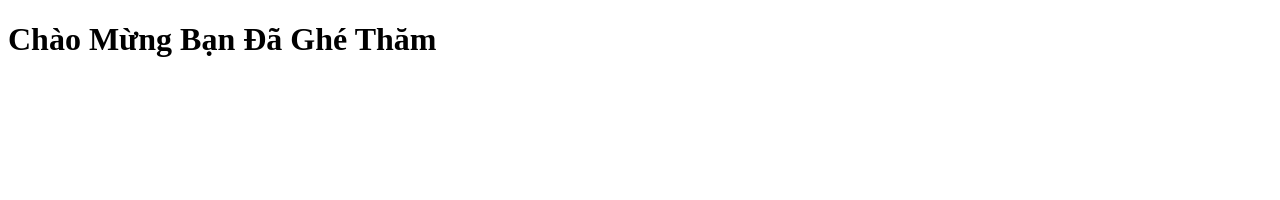
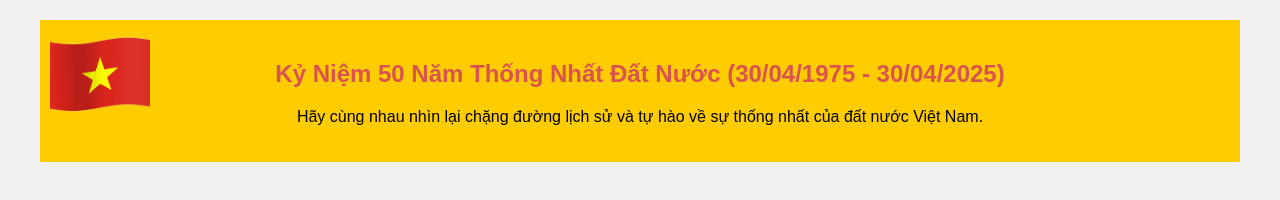
Before and after one commit to duyvinh09/30-04-1975, a plain HTML site: page index.html in a window 1280 px wide. Drawn offline with Linux system fonts and the light colour scheme.

Commit message:
viết lại html một tí

```diff
--- a/index.html
+++ b/index.html
@@ -5,9 +5,48 @@
     <meta name="viewport" content="width=device-width, initial-scale=1.0">
     <title>Document</title>
     <link rel="stylesheet" href="style.css">
+    <style>
+        body {
+            font-family: Arial, sans-serif;
+            background-color: #f0f0f0;
+            margin: 0;
+            padding: 0;
+        }
+        .container {
+            max-width: 1200px;
+            margin: 0 auto;
+            padding: 20px;
+        }
+        .celebration-banner {
+            background-color: #ffcc00;
+            text-align: center;
+            padding: 20px;
+            position: relative;
+        }
+        .flag-image {
+            width: 100px;
+            height: auto;
+            position: absolute;
+            top: 10px;
+            left: 10px;
+        }
+        h2 {
+            color: #d9534f;
+        }
+    </style>
 </head>
 <body>
-    <h1>Chào Mừng Bạn Đã Ghé Thăm</h1>
+    <header>
+        <div class="container">
+            <section>
+                <div class="celebration-banner">
+                    <img src="img/vn-flag-full.gif" alt="Vietnam Flag" class="flag-image">
+                    <h2>Kỷ Niệm 50 Năm Thống Nhất Đất Nước (30/04/1975 - 30/04/2025)</h2>
+                    <p>Hãy cùng nhau nhìn lại chặng đường lịch sử và tự hào về sự thống nhất của đất nước Việt Nam.</p>
+                </div>
+            </section>
+        </div>
+    </header>
     <script src="script.js"></script>
 </body>
 </html>
```
